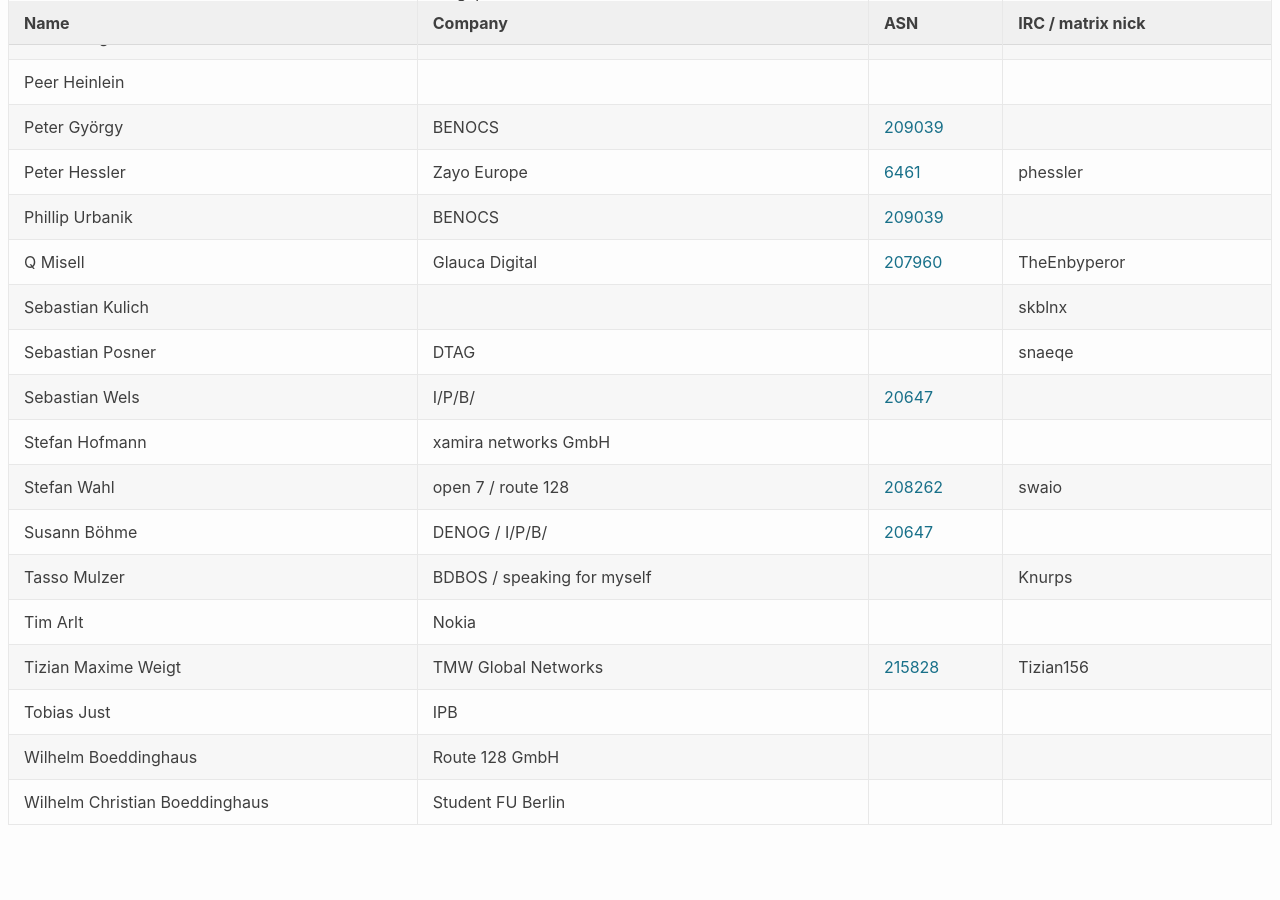
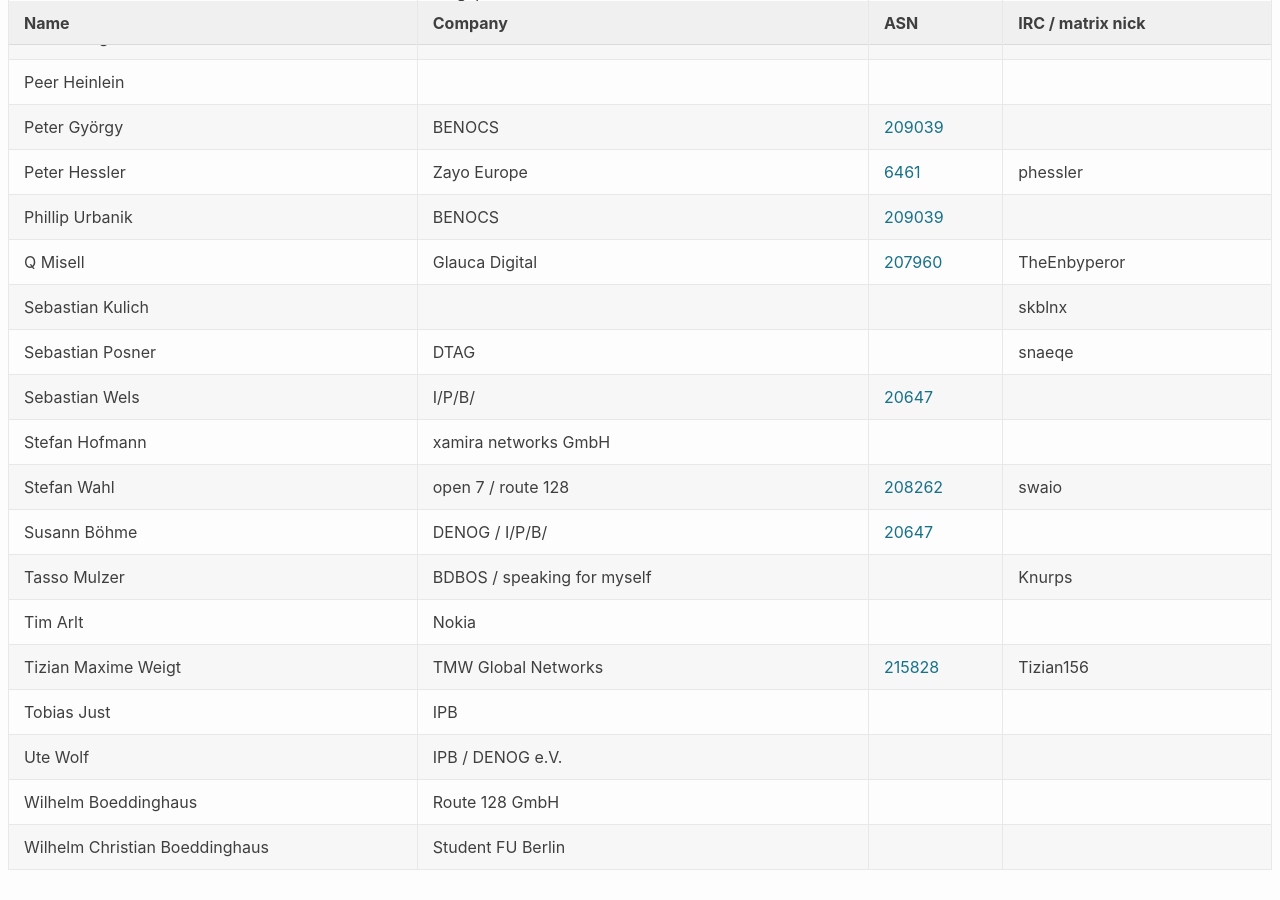
Before and after one commit to denog/pretix-attendeelist, a Jekyll site: the page built from denogmeetup25-03/index.markdown, in a window 1280 px wide and 900 px high, scrolled down 1434 px. Built offline with Jekyll 4.4.1, drawn with Linux system fonts in a browser that asks for light colours; before the commit the page ends 2289 px from its top, so only the background shows below that.

Commit message:
Latest data: Thu Mar 13 20:10:55 UTC 2025

```diff
--- a/_data/attendees_denogmeetup25-03.json
+++ b/_data/attendees_denogmeetup25-03.json
@@ -282,6 +282,12 @@
     "asn": null
   },
   {
+    "name": "Ute Wolf",
+    "company": "IPB / DENOG e.V.",
+    "irc": null,
+    "asn": null
+  },
+  {
     "name": "Wilhelm Boeddinghaus",
     "company": "Route 128 GmbH",
     "irc": null,
```
